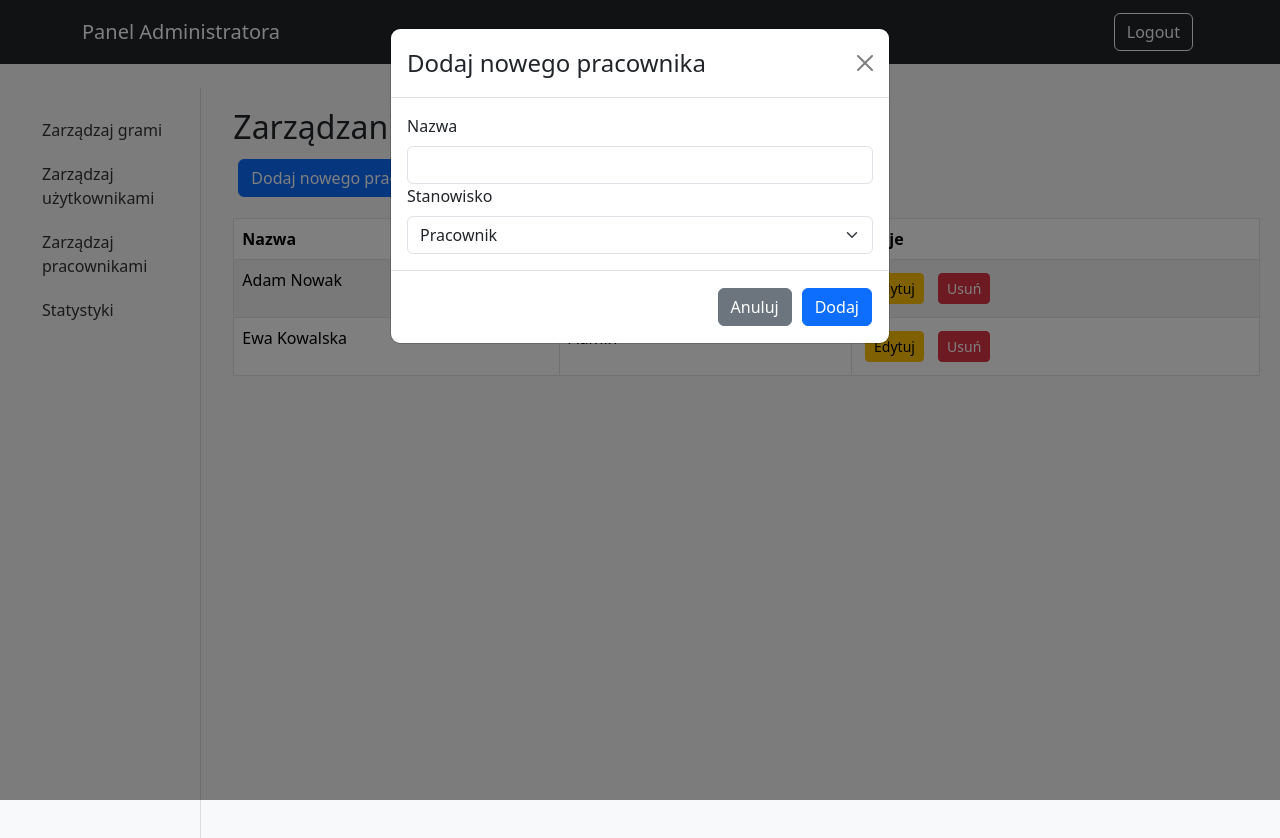
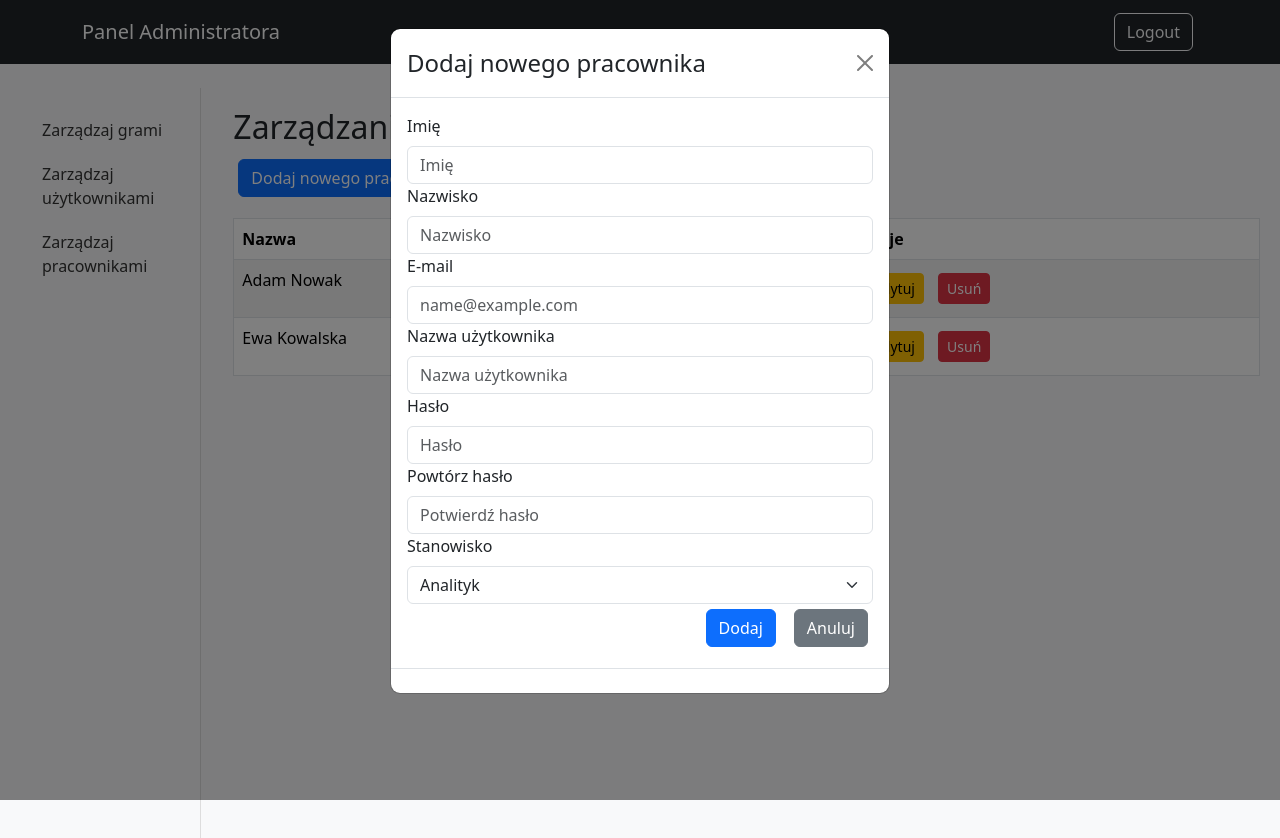
Before and after one commit to VoxeveR/betmaster-betting-app-uni-project, a React (Create React App) app in the folder frontend/: page /admin/manage-employees in a window 1280 px wide. Both pictures are taken after a click on the button "Dodaj nowego pracownika". Shown: the top 838 px of the page. Built offline with nearby package versions, Linux system fonts and the light colour scheme.

Commit message:
adding admin/analysts form

```diff
--- a/frontend/src/App.js
+++ b/frontend/src/App.js
@@ -12,7 +12,6 @@ import Admin from './pages/Admin';
 import ManageGames from './pages/ManageGames';
 import ManageUsers from './pages/ManageUsers';
 import ManageEmployees from './pages/ManageEmployees';
-import Stats from './components/Stats';
 import AdminLayout from './components/Admin/AdminLayout';
 
 
@@ -223,7 +222,6 @@ function App() {
               <Route path="manage-games" element={<ManageGames />} />
               <Route path="manage-users" element={<ManageUsers />} />
               <Route path="manage-employees" element={<ManageEmployees />} />
-              <Route path="stats" element={<Stats />} />
             </Route>
           </Route>
         </Routes>
--- a/frontend/src/components/Admin/AdminSidebar.js
+++ b/frontend/src/components/Admin/AdminSidebar.js
@@ -14,9 +14,6 @@ const AdminSidebar = () => {
       <Nav.Item>
         <Nav.Link as={Link} to="/admin/manage-employees">Zarządzaj pracownikami</Nav.Link>
       </Nav.Item>
-      <Nav.Item>
-        <Nav.Link as={Link} to="/admin/stats">Statystyki</Nav.Link>
-      </Nav.Item>
     </Nav>
   );
 };
--- a/frontend/src/pages/ManageEmployees.js
+++ b/frontend/src/pages/ManageEmployees.js
@@ -1,18 +1,76 @@
-import React, { useState } from 'react';
-import { Table, Button, Modal, Form } from 'react-bootstrap';
+  import React, {useEffect, useState} from 'react';
+import {Table, Button, Modal, Form, Alert} from 'react-bootstrap';
+  import axios from "axios";
 
 const ManageEmployees = () => {
   const [employees, setEmployees] = useState([
-    { id: 1, name: 'Adam Nowak', position: 'Pracownik' },
-    { id: 2, name: 'Ewa Kowalska', position: 'Admin' },
+    { id: 1, name: 'Adam', surname:'Nowak', position: 'Analityk' },
+    { id: 2, name: 'Ewa', surname:'Kowalska', position: 'Admin' },
   ]);
   const [showModal, setShowModal] = useState(false);
-  const [formData, setFormData] = useState({ name: '', position: 'Pracownik' });
+  const [formData, setFormData] = useState({
+    name: '',
+    surname: '',
+    email: '',
+    username: '',
+    password: '',
+    password_repeat: '',
+    position: 'Analityk'
+  });
+  const [validated, setValidated] = useState(false);
+  const [error, setError] = useState('');
 
-  const handleAddEmployee = () => {
+
+  const handleAddEmployee = async (e) => {
+    e.preventDefault();
+    console.log("xddd");
+    console.log(formData);
+    try {
+      if (formData.password !== formData.password_repeat) {
+        throw new Error("Hasła nie są identyczne");
+      }
+      setValidated(true);
+      console.log({
+        username: formData.username,
+        password: formData.password,
+        name: formData.name,
+        surname: formData.surname,
+        email: formData.email})
+
+      const response = await axios.get('http://localhost:8000/api/admin/newadmin', {
+        username: formData.username,
+        password: formData.password,
+        name: formData.name,
+        surname: formData.surname,
+        email: formData.email
+      });
+
+      if (response.data.status === 'ok') {
+        console.log('Utworzono pomyślnie');
+      }
+
+    } catch(err) {
+      setError(err.message || 'Błąd rejestracji. Spróbuj ponownie.');
+      e.stopPropagation();
+    }
+
     setEmployees([...employees, { id: employees.length + 1, ...formData }]);
     setShowModal(false);
   };
+
+  useEffect(()=>{
+    /*
+    try{
+      axios.get('http://localhost:8000/api/games/categories') // podmienic adres na prawidłowy
+          .then((response) => {
+            setAdmins(response.data.data);
+            console.log(response.data.data);
+          });
+    } catch(error){
+      console.log(error.response.data);
+    }
+     */
+  }, []);
 
   return (
     <div>
@@ -30,7 +88,7 @@ const ManageEmployees = () => {
         <tbody>
           {employees.map((employee) => (
             <tr key={employee.id}>
-              <td>{employee.name}</td>
+              <td>{employee.name} {employee.surname}</td>
               <td>{employee.position}</td>
               <td>
                 <Button variant="warning" size="sm">Edytuj</Button>{' '}
@@ -41,39 +99,107 @@ const ManageEmployees = () => {
         </tbody>
       </Table>
 
-      <Modal show={showModal} onHide={() => setShowModal(false)}>
+      {error && (
+          <Alert variant="danger" dismissible onClose={() => setError('')}>
+            {error}
+          </Alert>
+      )}
+
+      <Modal show={showModal} onHide={() => setShowModal(false)} >
         <Modal.Header closeButton>
           <Modal.Title>Dodaj nowego pracownika</Modal.Title>
         </Modal.Header>
         <Modal.Body>
-          <Form>
+          <Form onSubmit={handleAddEmployee} validated={validated}>
             <Form.Group>
-              <Form.Label>Nazwa</Form.Label>
+              <Form.Label>Imię</Form.Label>
               <Form.Control
-                type="text"
-                value={formData.name}
-                onChange={(e) => setFormData({ ...formData, name: e.target.value })}
+                  type="text"
+                  value={formData.name}
+                  required
+                  pattern="[a-zA-ZąćęłńóśźżĄĆĘŁŃÓŚŹŻ]{2,40}"
+                  placeholder="Imię"
+                  onChange={(e) => setFormData({...formData, name: e.target.value})}
+              />
+            </Form.Group>
+            <Form.Group>
+              <Form.Label>Nazwisko</Form.Label>
+              <Form.Control
+                  type="text"
+                  placeholder="Nazwisko"
+                  value={formData.surname}
+                  name="surname"
+                  required
+                  pattern="[a-zA-ZąćęłńóśźżĄĆĘŁŃÓŚŹŻ]{2,40}"
+                  onChange={(e) => setFormData({...formData, surname: e.target.value})}
+              />
+            </Form.Group>
+            <Form.Group>
+              <Form.Label>E-mail</Form.Label>
+              <Form.Control
+                  type="email"
+                  placeholder="name@example.com"
+                  required
+                  pattern="[a-z0-9._%+-]+@[a-z0-9.-]+\.[a-z]{2,}$"
+                  value={formData.email}
+                  onChange={(e) => setFormData({...formData, email: e.target.value})}
+              />
+            </Form.Group>
+            <Form.Group>
+              <Form.Label>Nazwa użytkownika</Form.Label>
+              <Form.Control
+                  type="text"
+                  placeholder={"Nazwa użytkownika"}
+                  required
+                  value={formData.username}
+                  onChange={(e) => setFormData({...formData, username: e.target.value})}
+              />
+            </Form.Group>
+            <Form.Group>
+              <Form.Label>Hasło</Form.Label>
+              <Form.Control
+                  type="password"
+                  required
+                  value={formData.password}
+                  placeholder="Hasło"
+                  minLength={8}
+                  onChange={(e) => setFormData({...formData, password: e.target.value})}
+              />
+            </Form.Group>
+            <Form.Group>
+              <Form.Label>Powtórz hasło</Form.Label>
+              <Form.Control
+                  type="password"
+                  value={formData.password_repeat}
+                  required
+                  placeholder="Potwierdź hasło"
+                  minLength={8}
+                  onChange={(e) => setFormData({...formData, password_repeat: e.target.value})}
               />
             </Form.Group>
             <Form.Group>
               <Form.Label>Stanowisko</Form.Label>
               <Form.Select
-                value={formData.position}
-                onChange={(e) => setFormData({ ...formData, position: e.target.value })}
+                  value={formData.position}
+                  defaultValue="Select"
+                  onChange={(e) => setFormData({...formData, position: e.target.value})}
               >
-                <option value="Pracownik">Pracownik</option>
+                <option value="Analityk">Analityk</option>
                 <option value="Admin">Admin</option>
               </Form.Select>
             </Form.Group>
+            <div className="d-flex gap-2 justify-content-end">
+              <Button variant="primary" type="submit">
+                Dodaj
+              </Button>
+              <Button type="button" variant="secondary" onClick={() => setShowModal(false)}>
+                Anuluj
+              </Button>
+            </div>
           </Form>
         </Modal.Body>
         <Modal.Footer>
-          <Button variant="secondary" onClick={() => setShowModal(false)}>
-            Anuluj
-          </Button>
-          <Button variant="primary" onClick={handleAddEmployee}>
-            Dodaj
-          </Button>
+
         </Modal.Footer>
       </Modal>
     </div>
--- a/frontend/src/pages/ManageGames.js
+++ b/frontend/src/pages/ManageGames.js
@@ -44,12 +44,11 @@ const ManageGames = () => {
       home: formData.team1,
       away: formData.team2,
       event_name: formData.event_name,
-      start_time: formData.start_time,
-      sport_type: formData.category/*,
-      start_date: formData.start_date,
+      start_time: formData.start_date.concat(' ', formData.start_time).concat('', ":00"),
+      sport_type: formData.category,
       odds1: formData.kurs1,
       odds2: formData.kurs2,
-      oddsX: formData.kursX*/
+      oddsX: ((formData.kursX) ? formData.kursX: null)
     }
 
     console.log("xd", data);
```
